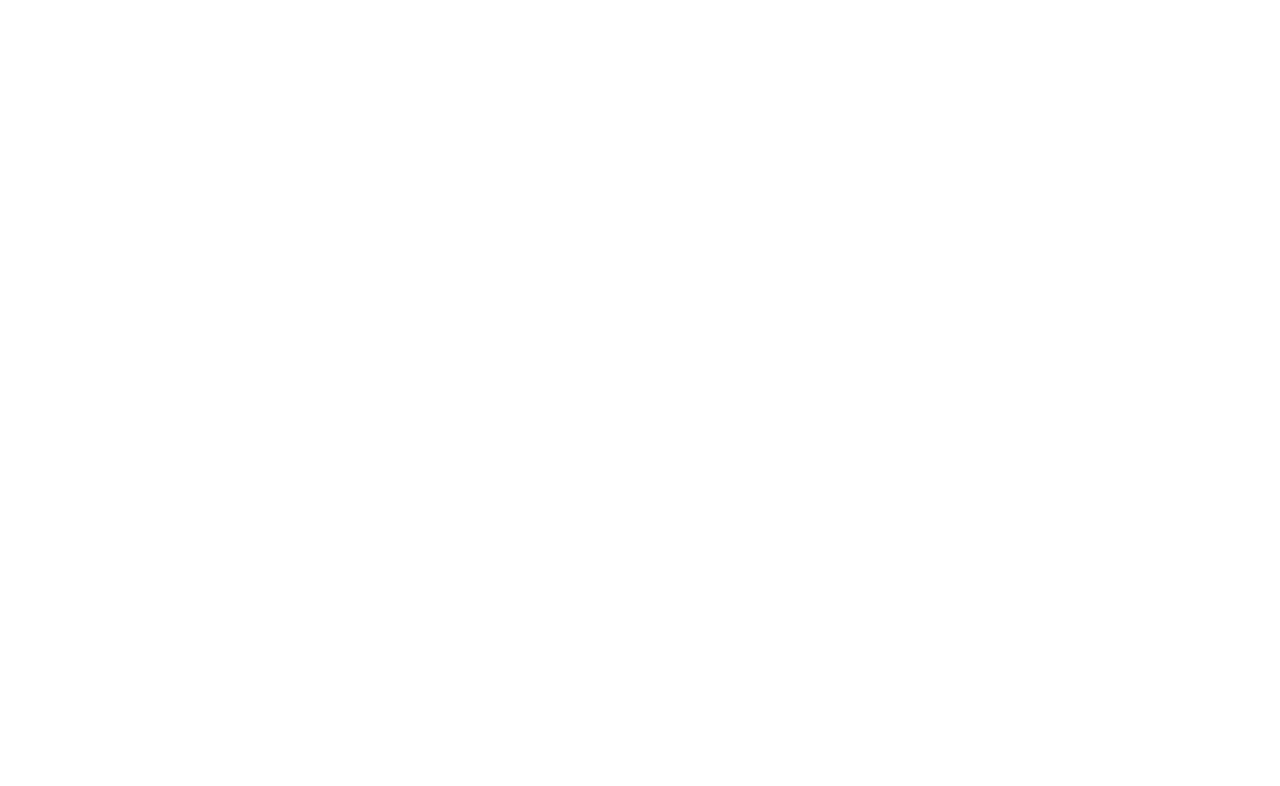
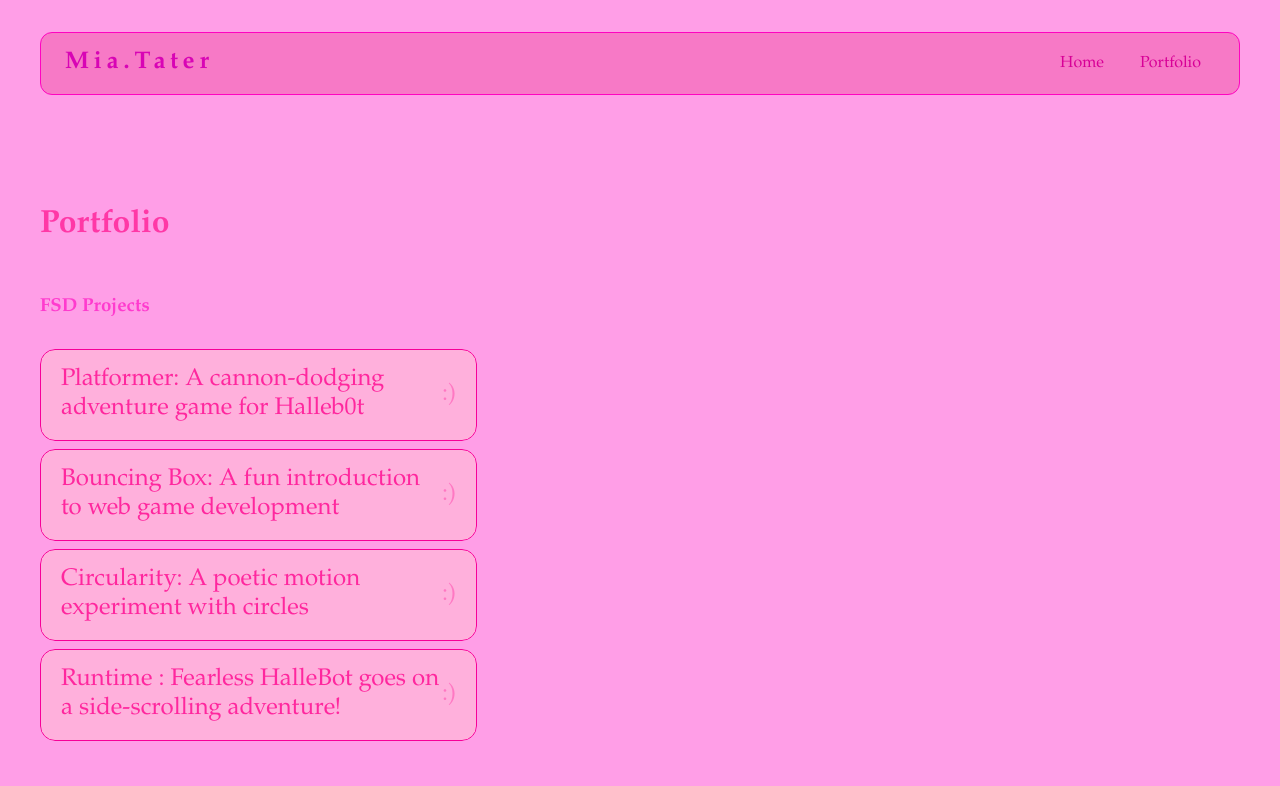
Before and after one commit to 6029856-cpu/6029856-cpu.github.io, a plain HTML site: page portfolio.html in a window 1280 px wide. Shown: the top 786 px of the page. Drawn offline with Linux system fonts and the light colour scheme.

Commit message:
finished portfolio

```diff
--- a/portfolio.html
+++ b/portfolio.html
@@ -0,0 +1,58 @@
+<!DOCTYPE html>
+<html>
+  <head>
+    <title>Mia.Tater's Portfolio</title>
+    <link rel="stylesheet" href="style.css" />
+  </head>
+
+  <body>
+    <!-- All content goes here -->
+    <div id="all-contents">
+      <nav>
+        <h1>Mia.Tater</h1>
+        <ul id="nav-ul">
+          <li class="nav-li">
+            <a href="index.html">Home</a>
+          </li>
+          <li class="nav-li">
+            <a href="portfolio.html">Portfolio</a>
+          </li>
+        </ul>
+      </nav>
+
+  <main>
+    <div class="content">
+    <h1>Portfolio</h1>
+    <h3>FSD Projects</h3>
+    <ul id="portfolio">
+      <li>
+  <a href="fsd-projects/platformer/">Platformer: A cannon-dodging adventure game for Halleb0t</a>
+</li>
+<li>
+  <a href="fsd-projects/bouncing-box/">Bouncing Box: A fun introduction to web game development</a>
+</li>
+<li>
+  <a href="fsd-projects/circularity/">Circularity: A poetic motion experiment with circles</a>
+</li>
+<li>
+ <a href="fsd-projects/runtime/">Runtime : Fearless HalleBot goes on a side-scrolling adventure!</a>
+</li>
+
+    </ul>
+
+    <!-- ASD Projects will go here -->
+
+    </div>
+  </main>
+</div>
+
+    </div>
+  </body>
+</html>
+<head>
+  <title>Mia's Portfolio</title>
+</head>
+<!-- All content goes here -->
+<div id="all-contents">
+
+</div>
--- a/style.css
+++ b/style.css
@@ -163,7 +163,7 @@
 .nav-li a {
   color: #ff74d1;
   text-decoration: none;
-  font-size: 0.85rem;
+  font-size: 1.0rem;
   font-weight: 500;
   padding: 6px 14px;
   border-radius: 8px;
@@ -193,3 +193,55 @@
   background: #f760bd;
   color: #ff00b3;
 }
+/* Portfolio styles */
+.content h1 {
+  color: rgb(255, 56, 166);
+}
+
+#portfolio {
+  list-style: none;
+  margin: 0;
+  padding: 0;
+  width: 100%;
+  display: flex;
+  flex-direction: column;
+  gap: 8px;
+}
+
+#portfolio li {
+  border-radius: 15px;
+  overflow: hidden;
+}
+
+#portfolio a {
+  display: flex;
+  justify-content: space-between;
+  align-items: center;
+  text-decoration: none;
+  color: #ff279e;
+  padding: 16px 20px;
+  font-size: 1.5rem;
+  font-weight: 500;
+  background: #ffb0dc;
+  border: 1px solid #f70098;
+  border-radius: 15px;
+  transition: background 0.25s ease, color 0.25s ease, transform 0.25s ease;
+}
+
+#portfolio a:hover {
+  background: #ff0080;
+  color: #ffa2d5;
+  transform: translateX(4px);
+}
+
+#portfolio a::after {
+  content: ":)";
+  font-size: 1.5rem;
+  opacity: 0.4;
+  transition: opacity 0.25s ease;
+  white-space: nowrap;
+}
+
+#portfolio a:hover::after {
+  opacity: 1;
+}
```
